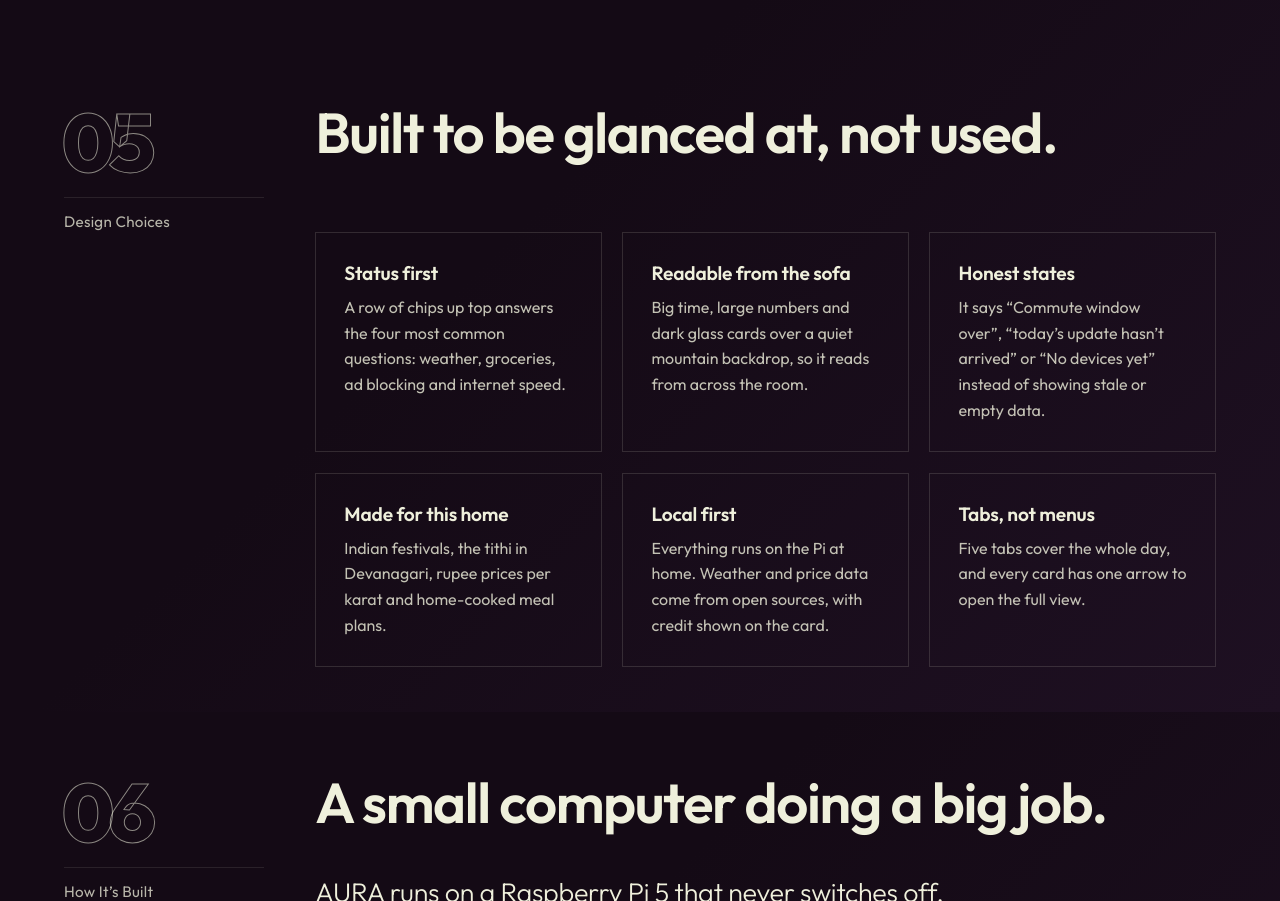
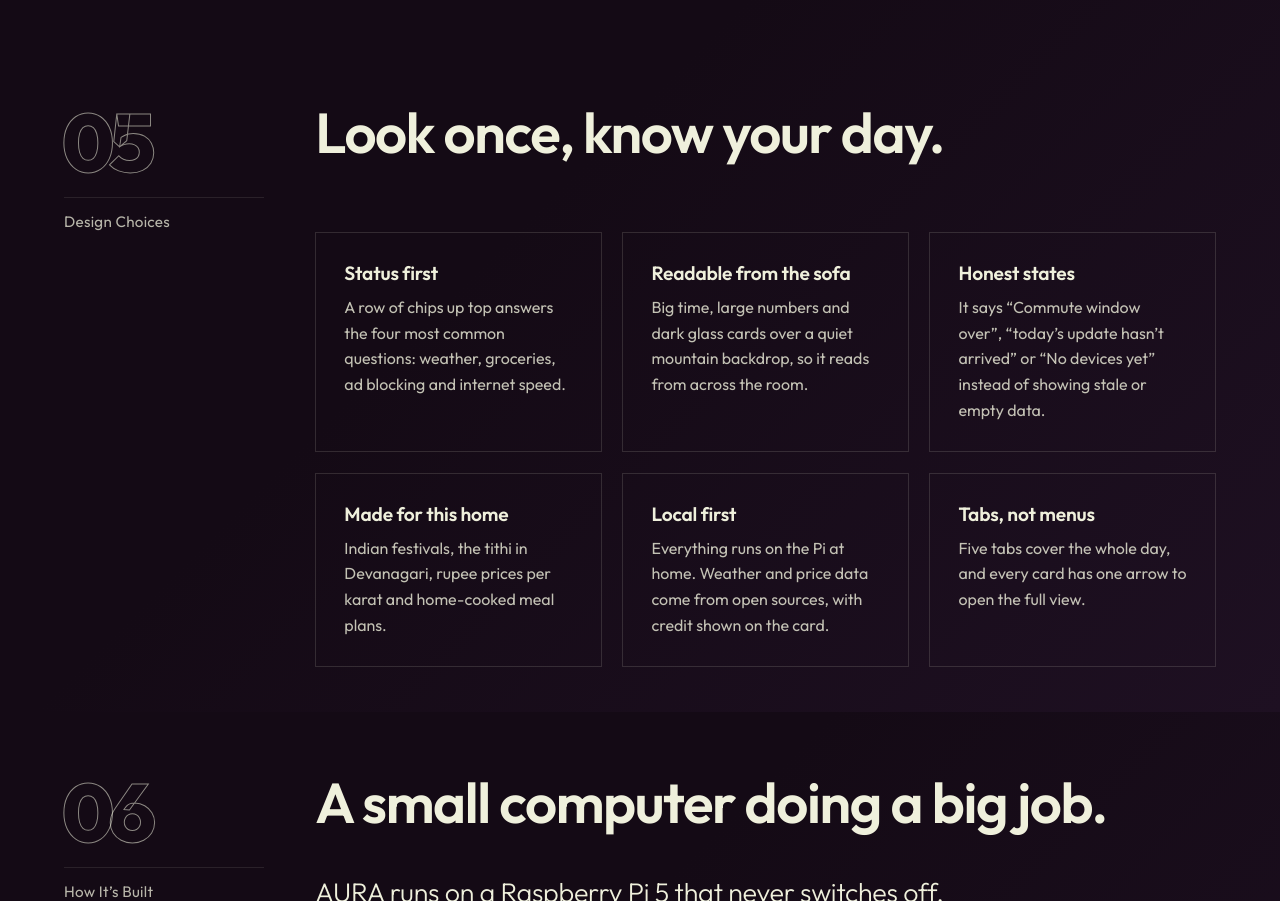
Before and after one commit to arpitsharma1503/arpit-sharma-portfolio, a plain HTML site: page aura.html in a window 1280 px wide. Shown: the part 5688-6589 px from the top of the page. Drawn offline with Linux system fonts and the light colour scheme; animation ran at ten frames a second; a script that the page names is missing.

Commit message:
AURA: clearer Design Choices heading
Co-Authored-By: Claude Opus 5.5 <noreply@anthropic.com>

```diff
--- a/aura.html
+++ b/aura.html
@@ -675,7 +675,7 @@ a.project:active { scale: .985; transition: scale 100ms ease-out; }
   <!-- 05 — Design Choices -->
   <section class="chap" aria-labelledby="t-design">
     <p class="chapter reveal"><span class="chapter__n">05</span> <span class="chapter__t">Design Choices</span></p>
-    <h2 class="chap__title reveal" id="t-design">Built to be glanced at, not used.</h2>
+    <h2 class="chap__title reveal" id="t-design">Look once, know your day.</h2>
     <div data-stagger class="grid grid--3">
       <div class="card"><h3>Status first</h3><p>A row of chips up top answers the four most common questions: weather, groceries, ad blocking and internet speed.</p></div>
       <div class="card"><h3>Readable from the sofa</h3><p>Big time, large numbers and dark glass cards over a quiet mountain backdrop, so it reads from across the room.</p></div>
```
